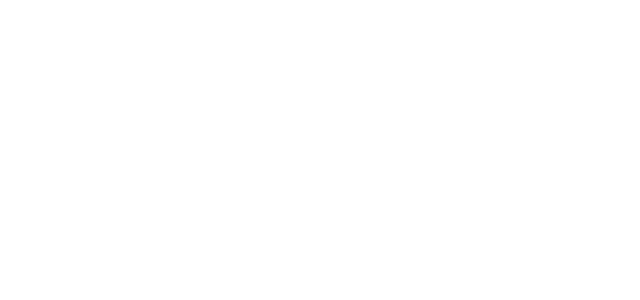
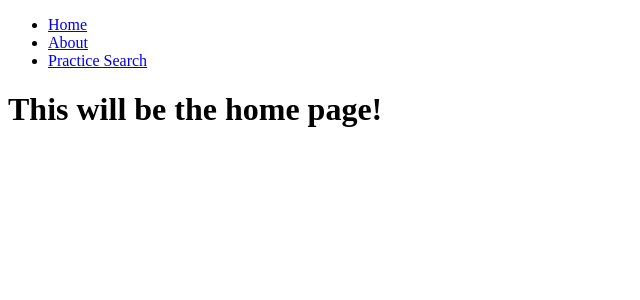
Before and after one commit to grantg5/well-loom-flask-react, a React (Vite) app in the folder well-loom-frontend/: page / in a window 1280 px wide. Before the commit this address had no page. Shown: the top 300 px of the page, without its empty margins (0-640 px from the left). Built offline with nearby package versions, Linux system fonts and the light colour scheme.

Commit message:
Got initial frontend routing set up

```diff
--- /dev/null
+++ b/well-loom-frontend/src/common/root.tsx
@@ -0,0 +1,22 @@
+import { NavLink, Outlet } from "react-router-dom";
+
+export function Root() {
+    return (
+      <div className="app-container">
+        <header>
+          <nav>
+            <ul>
+              <li><NavLink to="/">Home</NavLink></li>
+              <li><NavLink to="/about">About</NavLink></li>
+              <li><NavLink to="/practice-search">Practice Search</NavLink></li>
+            </ul>
+          </nav>
+        </header>
+
+        <main>
+          {}
+          <Outlet />
+        </main>
+      </div>
+    );
+}
--- /dev/null
+++ b/well-loom-frontend/src/core/about.tsx
@@ -0,0 +1,5 @@
+export function About() {
+    return (
+        <h1>This will be the about page</h1>
+    );
+}
--- /dev/null
+++ b/well-loom-frontend/src/core/home.tsx
@@ -0,0 +1,5 @@
+export function Home() {
+    return (
+        <h1>This will be the home page!</h1>
+    );
+}
--- a/well-loom-frontend/src/main.tsx
+++ b/well-loom-frontend/src/main.tsx
@@ -1,10 +1,32 @@
-import { createRoot } from 'react-dom/client'
-import { BrowserRouter } from 'react-router-dom'
-import App from './App.tsx'
-import './index.css'
+import { Root } from "./common/root";
+import React from "react";
+import ReactDOM from "react-dom/client";
+import { createBrowserRouter, RouterProvider } from "react-router-dom";
+import { About } from "./core/about";
+import { Home } from "./core/home";
+import { PracticeSearch } from "./modules/practice-search/practice-search";
 
-createRoot(document.getElementById('root')!).render(
-  <BrowserRouter>
-    <App />
-  </BrowserRouter>
-)
+const router = createBrowserRouter([
+    {
+        path: '/',
+        element: <Root />,
+        // errorElement: <ErrorPage />
+        children: [
+            { index: true, element: <Home/> },
+            { path: 'about', element: <About /> },
+            {
+                path: 'practice-search',
+                element: <PracticeSearch />,
+                // loader: async(({ params }) => {
+                //     // TODO: Call to fetch all practices for rendering
+                // })
+            }
+        ]
+    }
+]);
+
+ReactDOM.createRoot(document.getElementById('root')!).render(
+    <React.StrictMode>
+        <RouterProvider router={router} />
+    </React.StrictMode>
+);
--- /dev/null
+++ b/well-loom-frontend/src/modules/practice-search/practice-search.tsx
@@ -0,0 +1,5 @@
+export function PracticeSearch() {
+    return (
+        <h1>This will be the practice search page</h1>
+    );
+}
```
Also changed, not shown: well-loom-frontend/src/App.tsx (deleted, +0 -13 lines).
